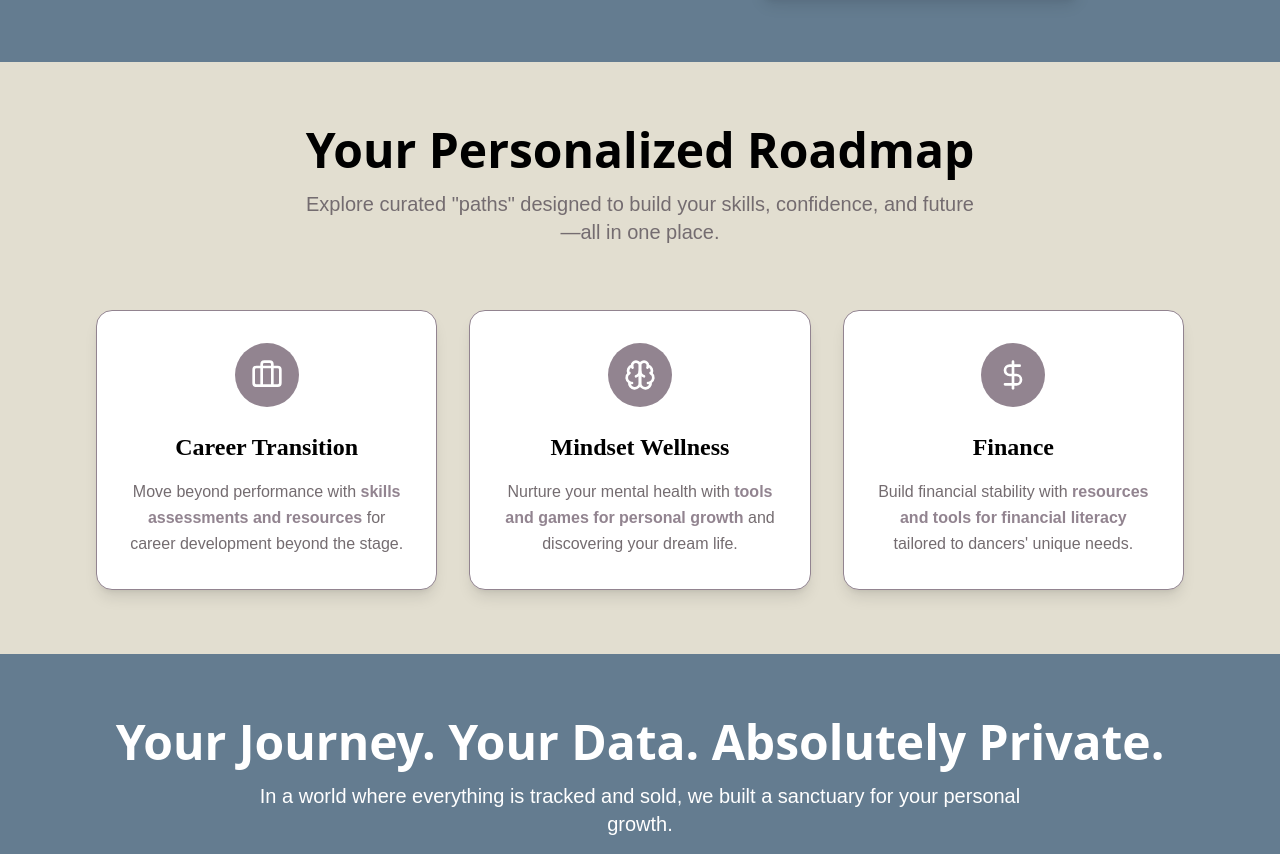
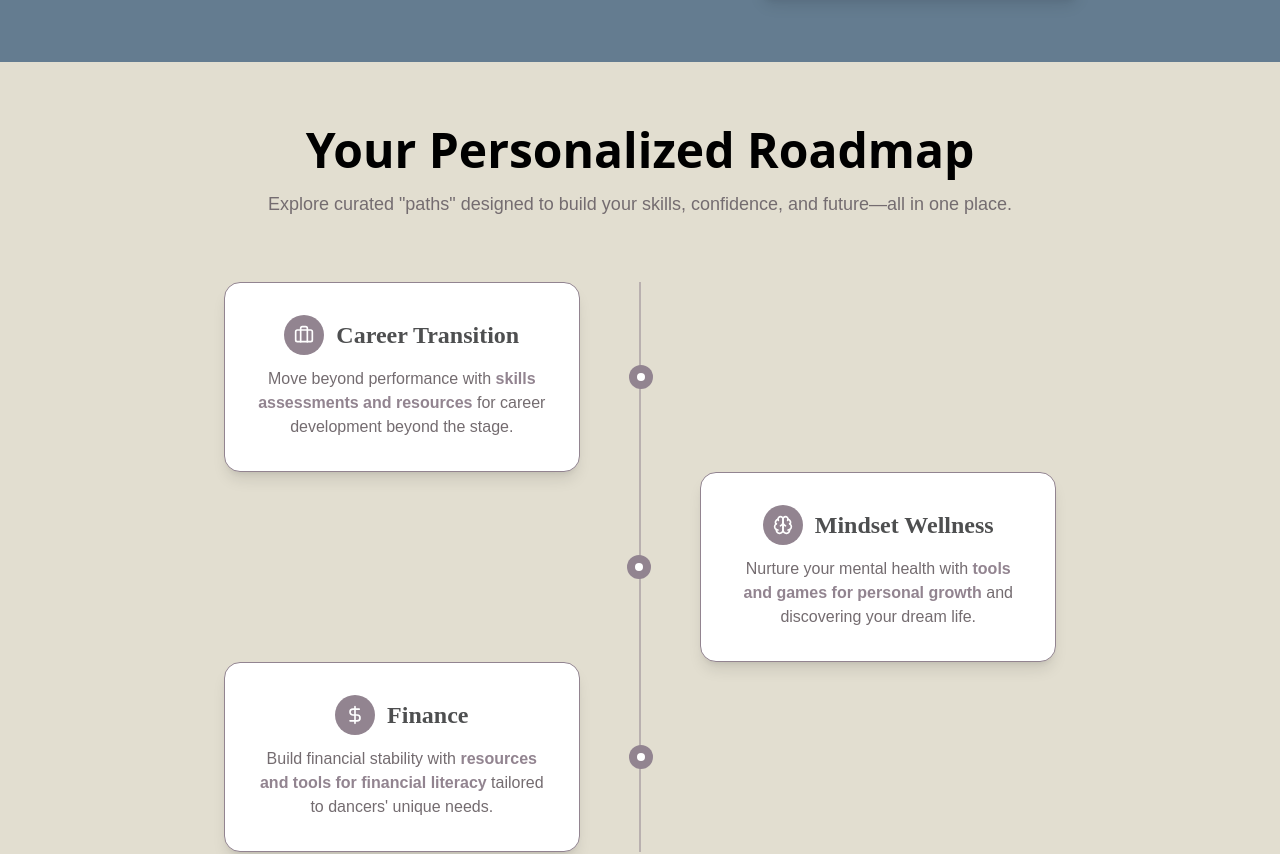
Before and after one commit to IsaacCavallaro/pivot-for-dancers, a Next.js app: page /resources/pivot-paths in a window 1280 px wide. Shown: the part 1769-2623 px from the top of the page. Built offline with nearby package versions, Linux system fonts and the light colour scheme.

Commit message:
Update roadmap

```diff
--- a/pages/resources/pivot-paths.tsx
+++ b/pages/resources/pivot-paths.tsx
@@ -638,25 +638,63 @@ const PivotPathsPage = () => {
 
                 {/* App Categories Section */}
                 <div className="py-16 bg-beige">
-                    <div className="max-w-6xl mx-auto px-4 sm:px-6 lg:px-8">
+                    <div className="max-w-4xl mx-auto px-4 sm:px-6 lg:px-8">
                         <ScrollAnimation>
                             <div className="text-center mb-16">
-                                <h2 className="text-bold text-5xl font-bold text-black mb-4">Your Personalized Roadmap</h2>
-                                <p className="font-montserrat text-xl text-brown-gray max-w-2xl mx-auto">
+                                <div className="flex items-center justify-center mb-4">
+                                    <h2 className="text-bold text-5xl font-bold text-black">Your Personalized Roadmap</h2>
+                                </div>
+                                <p className="font-montserrat text-lg text-brown-gray mt-2">
                                     Explore curated "paths" designed to build your skills, confidence, and future—all in one place.
                                 </p>
                             </div>
                         </ScrollAnimation>
-
-                        <div className="grid md:grid-cols-3 gap-8">
+                        <div className="relative">
+                            <div className="hidden md:block absolute w-0.5 h-full bg-purple-gray/50 top-0 left-1/2 transform -translate-x-1/2"></div>
                             {appCategories.map((category, index) => (
                                 <ScrollAnimation key={index} delay={index * 300}>
-                                    <div className="bg-white rounded-2xl p-8 shadow-lg border border-purple-gray text-center hover:shadow-xl transition-all duration-300 group hover:-translate-y-2 flex flex-col h-full">
-                                        <div className="w-16 h-16 rounded-full bg-purple-gray flex items-center justify-center mx-auto mb-6 group-hover:scale-110 transition-transform duration-300">
-                                            <category.icon className="w-8 h-8 text-white" />
-                                        </div>
-                                        <h3 className="font-merriweather text-2xl font-bold text-black mb-4">{category.title}</h3>
-                                        <p className="font-montserrat text-brown-gray leading-relaxed flex-grow">{category.description}</p>
+                                    <div className="mt-8 md:mt-0 md:flex md:items-center">
+                                        {index % 2 === 0 ? (
+                                            <>
+                                                <div className="md:w-1/2 md:pr-8">
+                                                    <div className="bg-white p-8 rounded-2xl shadow-lg border border-purple-gray text-center hover:shadow-xl transition-all duration-300 group">
+                                                        <div className="flex items-center justify-center mb-3">
+                                                            <div className="w-10 h-10 rounded-full bg-purple-gray flex items-center justify-center mr-3 group-hover:scale-110 transition-transform duration-300">
+                                                                <category.icon className="w-5 h-5 text-white" />
+                                                            </div>
+                                                            <h3 className="font-merriweather text-2xl font-bold text-dark-gray">{category.title}</h3>
+                                                        </div>
+                                                        <p className="font-montserrat text-brown-gray">{category.description}</p>
+                                                    </div>
+                                                </div>
+                                                <div className="hidden md:flex justify-center items-center w-16">
+                                                    <div className="w-6 h-6 bg-purple-gray rounded-full flex items-center justify-center group-hover:scale-125 transition-transform duration-300">
+                                                        <div className="w-2 h-2 bg-white rounded-full"></div>
+                                                    </div>
+                                                </div>
+                                                <div className="md:w-1/2"></div>
+                                            </>
+                                        ) : (
+                                            <>
+                                                <div className="md:w-1/2"></div>
+                                                <div className="hidden md:flex justify-center items-center w-16">
+                                                    <div className="w-6 h-6 bg-purple-gray rounded-full flex items-center justify-center group-hover:scale-125 transition-transform duration-300">
+                                                        <div className="w-2 h-2 bg-white rounded-full"></div>
+                                                    </div>
+                                                </div>
+                                                <div className="md:w-1/2 md:pl-8">
+                                                    <div className="bg-white p-8 rounded-2xl shadow-lg border border-purple-gray text-center hover:shadow-xl transition-all duration-300 group">
+                                                        <div className="flex items-center justify-center mb-3">
+                                                            <div className="w-10 h-10 rounded-full bg-purple-gray flex items-center justify-center mr-3 group-hover:scale-110 transition-transform duration-300">
+                                                                <category.icon className="w-5 h-5 text-white" />
+                                                            </div>
+                                                            <h3 className="font-merriweather text-2xl font-bold text-dark-gray">{category.title}</h3>
+                                                        </div>
+                                                        <p className="font-montserrat text-brown-gray">{category.description}</p>
+                                                    </div>
+                                                </div>
+                                            </>
+                                        )}
                                     </div>
                                 </ScrollAnimation>
                             ))}
```
